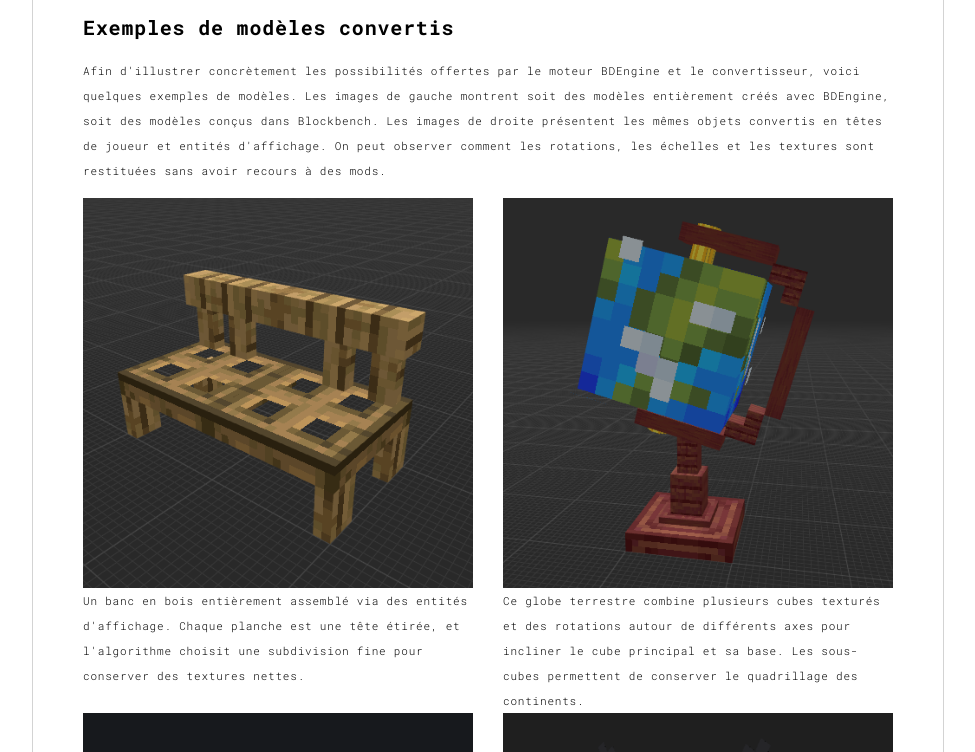
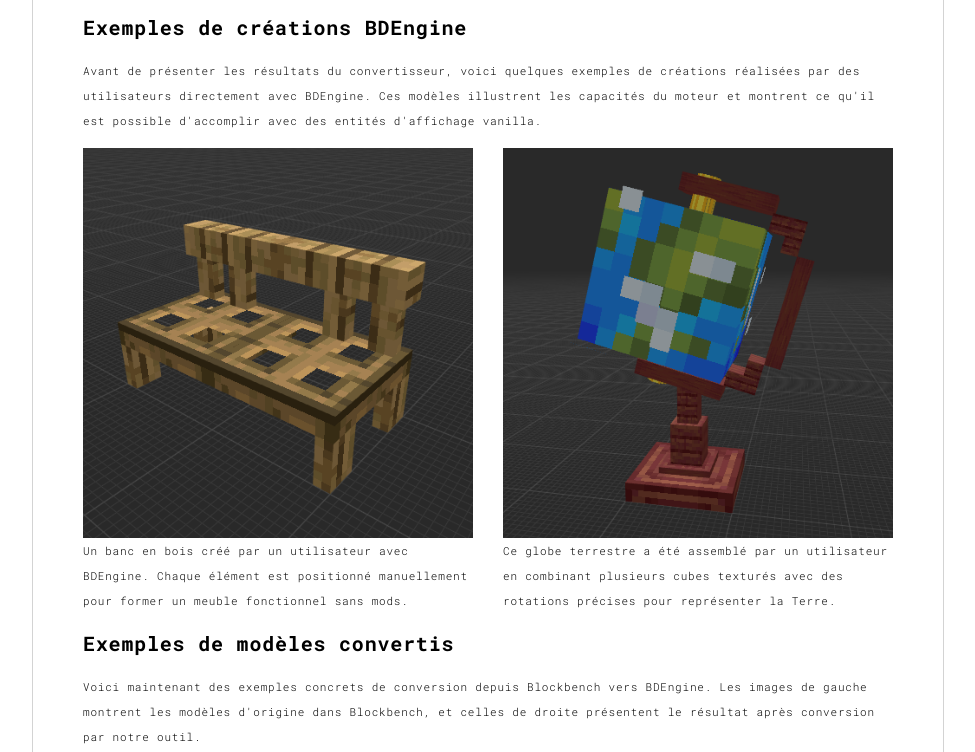
Before and after one commit to xerneas02/xerneas02.github.io, a plain HTML site: page bbmodelConverter.html in a window 1280 px wide. Shown: the part 3193-3945 px from the top of the page, without its empty margins (152-1127 px from the left). Drawn offline with nearby package versions, Linux system fonts and the light colour scheme.

Commit message:
Update examples and descriptions in bbmodelConverter for clarity and user focus

```diff
--- a/bbmodelConverter.html
+++ b/bbmodelConverter.html
@@ -229,31 +229,35 @@ M_{20} \cdot scale_x & M_{21} \cdot scale_y & M_{22} \cdot scale_z & pos_z \\
                                 étirement contrôlé) et suggérer des subdivisions en fonction de la densité
                                 d'UV.</li>
                         </ul>
-                        <h3 class="template-title-example">Exemples de modèles convertis</h3>
+                        <h3 class="template-title-example">Exemples de créations BDEngine</h3>
                         <p>
-                            Afin d'illustrer concrètement les possibilités offertes par le moteur BDEngine et
-                            le convertisseur, voici quelques exemples de modèles. Les images de gauche
-                            montrent soit des modèles entièrement créés avec BDEngine, soit des modèles
-                            conçus dans Blockbench. Les images de droite présentent les mêmes objets
-                            convertis en têtes de joueur et entités d'affichage. On peut observer comment
-                            les rotations, les échelles et les textures sont restituées sans avoir recours
-                            à des mods.
+                            Avant de présenter les résultats du convertisseur, voici quelques exemples de
+                            créations réalisées par des utilisateurs directement avec BDEngine. Ces modèles
+                            illustrent les capacités du moteur et montrent ce qu'il est possible d'accomplir
+                            avec des entités d'affichage vanilla.
                         </p>
                         <!-- Première ligne : objets de décoration créés avec BDEngine -->
                         <div class="row">
                             <div class="col-xs-12 col-sm-6">
                                 <figure>
                                     <img src="./assets/images/display_block2.png" class="img-responsive" alt="Banc en bois créé avec BDEngine">
-                                    <figcaption>Un banc en bois entièrement assemblé via des entités d'affichage. Chaque planche est une tête étirée, et l'algorithme choisit une subdivision fine pour conserver des textures nettes.</figcaption>
+                                    <figcaption>Un banc en bois créé par un utilisateur avec BDEngine. Chaque élément est positionné manuellement pour former un meuble fonctionnel sans mods.</figcaption>
                                 </figure>
                             </div>
                             <div class="col-xs-12 col-sm-6">
                                 <figure>
                                     <img src="./assets/images/display_block3.png" class="img-responsive" alt="Globe terrestre réalisé avec des cubes et rotations">
-                                    <figcaption>Ce globe terrestre combine plusieurs cubes texturés et des rotations autour de différents axes pour incliner le cube principal et sa base. Les sous-cubes permettent de conserver le quadrillage des continents.</figcaption>
+                                    <figcaption>Ce globe terrestre a été assemblé par un utilisateur en combinant plusieurs cubes texturés avec des rotations précises pour représenter la Terre.</figcaption>
                                 </figure>
                             </div>
                         </div>
+
+                        <h3 class="template-title-example">Exemples de modèles convertis</h3>
+                        <p>
+                            Voici maintenant des exemples concrets de conversion depuis Blockbench vers BDEngine.
+                            Les images de gauche montrent les modèles d'origine dans Blockbench, et celles de
+                            droite présentent le résultat après conversion par notre outil.
+                        </p>
                         <!-- Deuxième ligne : Pikachu – comparaison avant/après conversion -->
                         <div class="row">
                             <div class="col-xs-12 col-sm-6">
@@ -285,7 +289,7 @@ M_{20} \cdot scale_x & M_{21} \cdot scale_y & M_{22} \cdot scale_z & pos_z \\
                             </div>
                         </div>
                         <p>
-                            Ces exemples démontrent que BDEngine peut servir à produire des meubles, des objets décoratifs et des créatures tout en restant fidèle aux modèles d'origine. Ils illustrent également la capacité du convertisseur à gérer des modèles complexes en respectant la rotation, l'échelle et la texture.
+                            Ces exemples de conversion démontrent la capacité du convertisseur à transformer fidèlement des modèles Blockbench complexes en structures BDEngine. On peut observer comment les rotations, les échelles et les textures sont préservées lors de la conversion, permettant d'utiliser en vanilla des créations initialement destinées aux mods.
                         </p>
 
                         <h3 class="template-title-example">Limitations et évolutions futures</h3>
```
Also changed, not shown: english/bbmodelConverter.html (+14 -5 lines).
